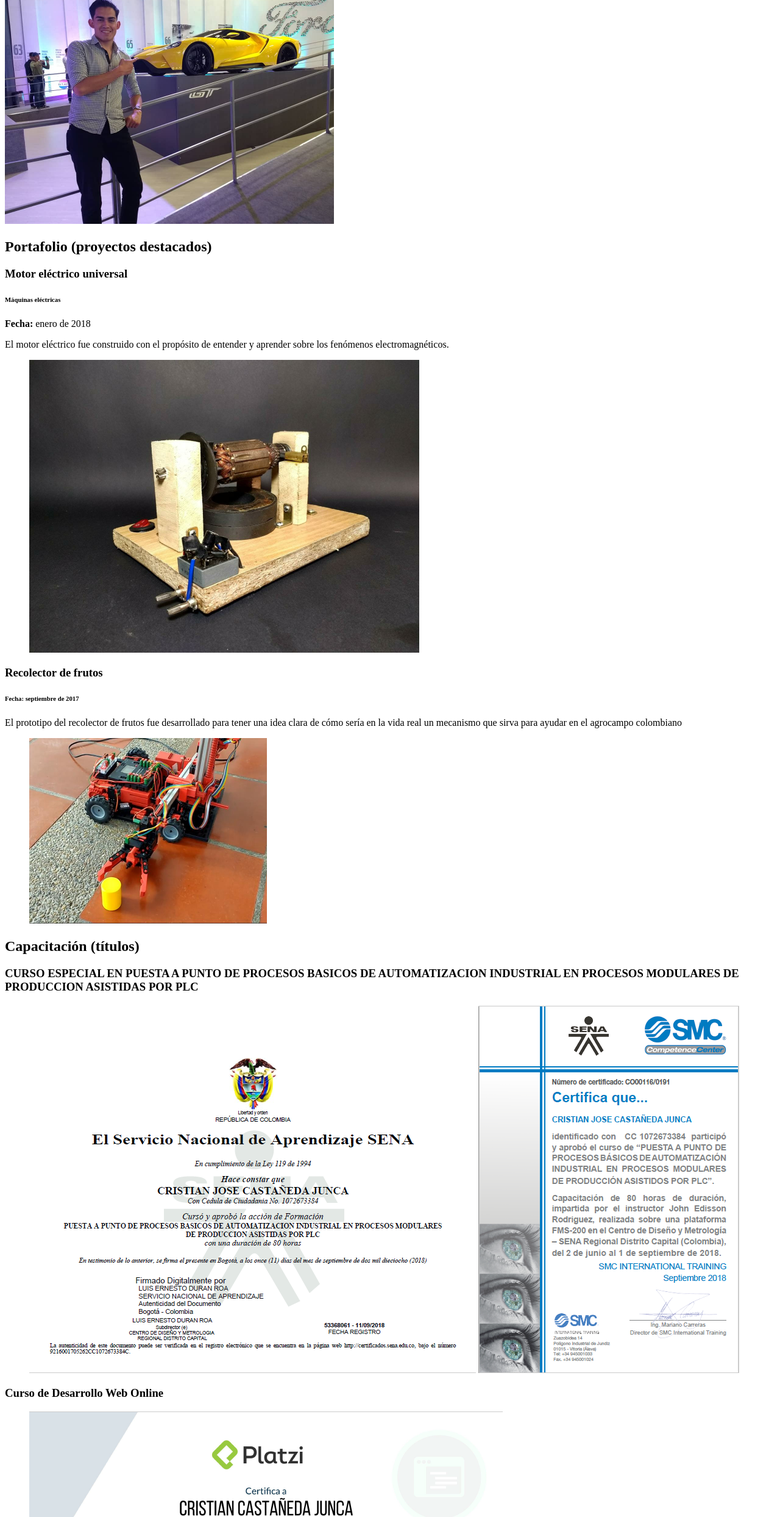
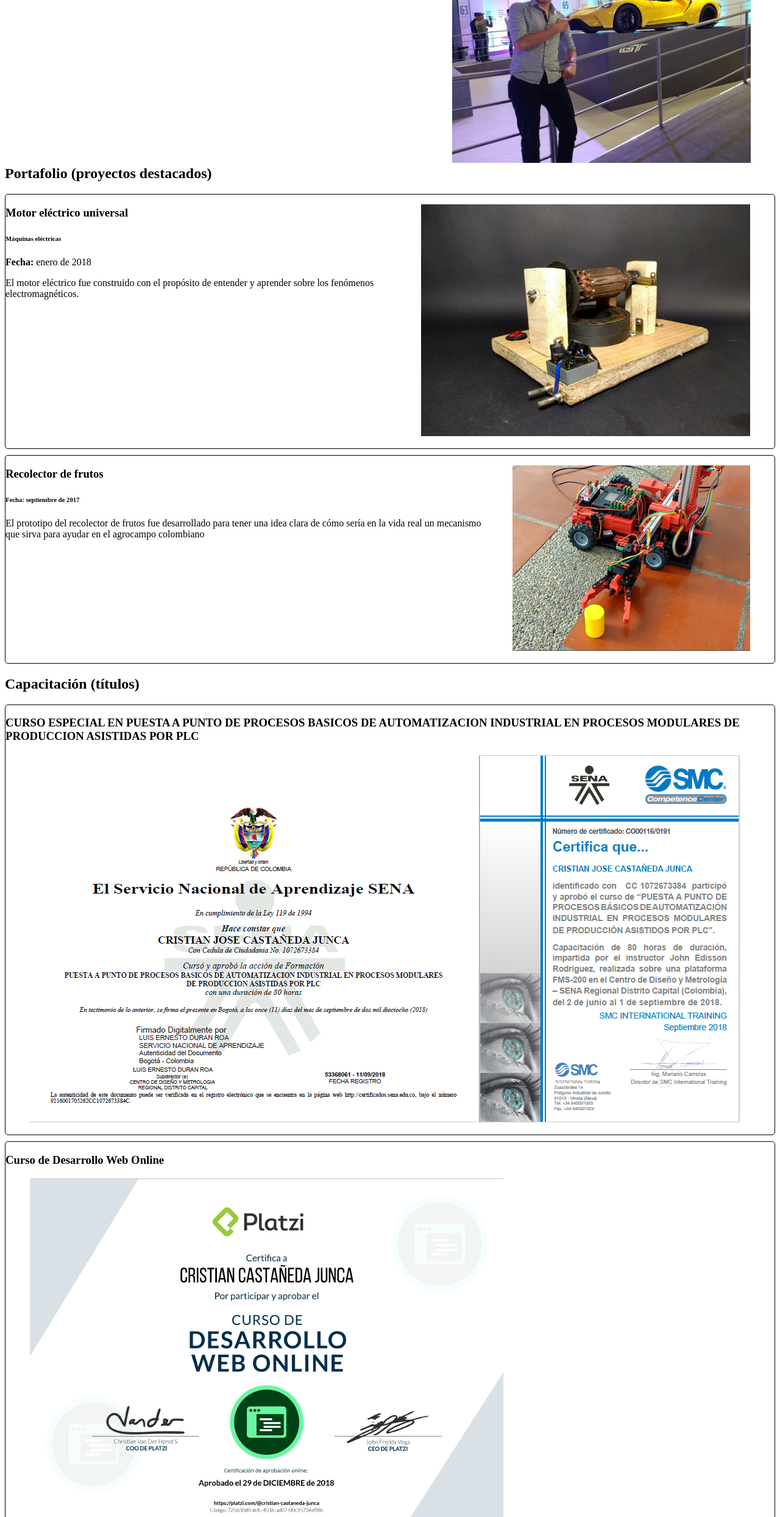
Before and after one commit to CristianJunca/website_github, a plain HTML site: page index.html in a window 1280 px wide. Shown: the part 299-2786 px from the top of the page at 61% size. Drawn offline with Linux system fonts and the light colour scheme.

Commit message:
Agregando los primeros estilos

```diff
--- /dev/null
+++ b/index.css
@@ -0,0 +1,47 @@
+/*HEADER*/
+
+/*HERO*/
+.hero{
+    display: flex;
+    height: 355px;
+    justify-content: space-between;
+}
+/*PORTFOLIO*/
+.project1{
+    display: flex;
+    border: 1px solid black;
+    border-radius: 5px;
+    margin-bottom: 10px;
+}
+.project2{
+    display: flex;
+    border: 1px solid black;
+    border-radius: 5px;
+    margin-bottom: 10px;
+}
+/*CAPACITATION*/
+.PLC_title{
+    display: flex;
+    border: 1px solid black;
+    border-radius: 5px;
+    margin-bottom: 10px;
+}
+
+.DW_title{
+    display: flex;
+    border: 1px solid black;
+    border-radius: 5px;
+    margin-bottom: 10px;
+}
+
+.Git_title{
+    display: flex;
+    border: 1px solid black;
+    border-radius: 5px;
+
+}
+/*EXPERIENCE*/
+
+/*SERVICES*/
+
+/*CONTACT*/
--- a/index.html
+++ b/index.html
@@ -5,12 +5,13 @@
     <meta name="viewport" content="width=device-width, initial-scale=1.0">
     <meta http-equiv="X-UA-Compatible" content="ie=edge">
     <title>Cristian Junca - Página Web</title>
+    <link rel="stylesheet" href="index.css">
 </head>
 <body>
-    <header>
+    <header class="header">
         <div class="container">
             <figure class="logo">
-                <img src="">
+                <img src="logo.png" width="155" height="53">
             </figure>
             <nav class="menu">
                 <ol>
@@ -18,7 +19,7 @@
                         <a class="link" href=".portfolio">Portafolio</a>
                     </li>
                     <li>
-                        <a class="link" href=".courses">Capacitación</a>
+                        <a class="link" href=".capacitation">Capacitación</a>
                     </li>
                     <li>
                         <a class="link" href=".experience">Experiencia</a>
@@ -39,8 +40,10 @@
             <h1>
                 Hola! Soy <strong>Cristian Junca </strong> <br /> Estudiante de <strong>Ingeniería Mecatrónica</strong> <br> Apasionado por la <strong>tecnología</strong>
             </h1>
-            <img class="hero_image" src="cris.png" width="540" height="405">
         </div>
+        <figure>
+            <img class="hero_image" src="cris.png" width="490" height="355">
+        </figure>
     </section>
 <!--PORTFOLIO-->
     <section class="portfolio">
@@ -56,7 +59,7 @@
                     </p>
                 </div>
                 <figure class="project1_imageContainer">
-                    <img class="project1_image" src="motor.jpeg" width="640" height="480">
+                    <img class="project1_image" src="motor.jpeg" width="540" height="380">
                 </figure>
             </article>
 
@@ -76,7 +79,7 @@
         </div>
     </section>
 <!--CAPACITACIÓN-->
-    <section class="experience">
+    <section class="capacitation">
         <div class="container">
             <h2>Capacitación (títulos)</h2>
             <article class="PLC_title">
```
Also changed, not shown: logo.png (added), 1 other file.
